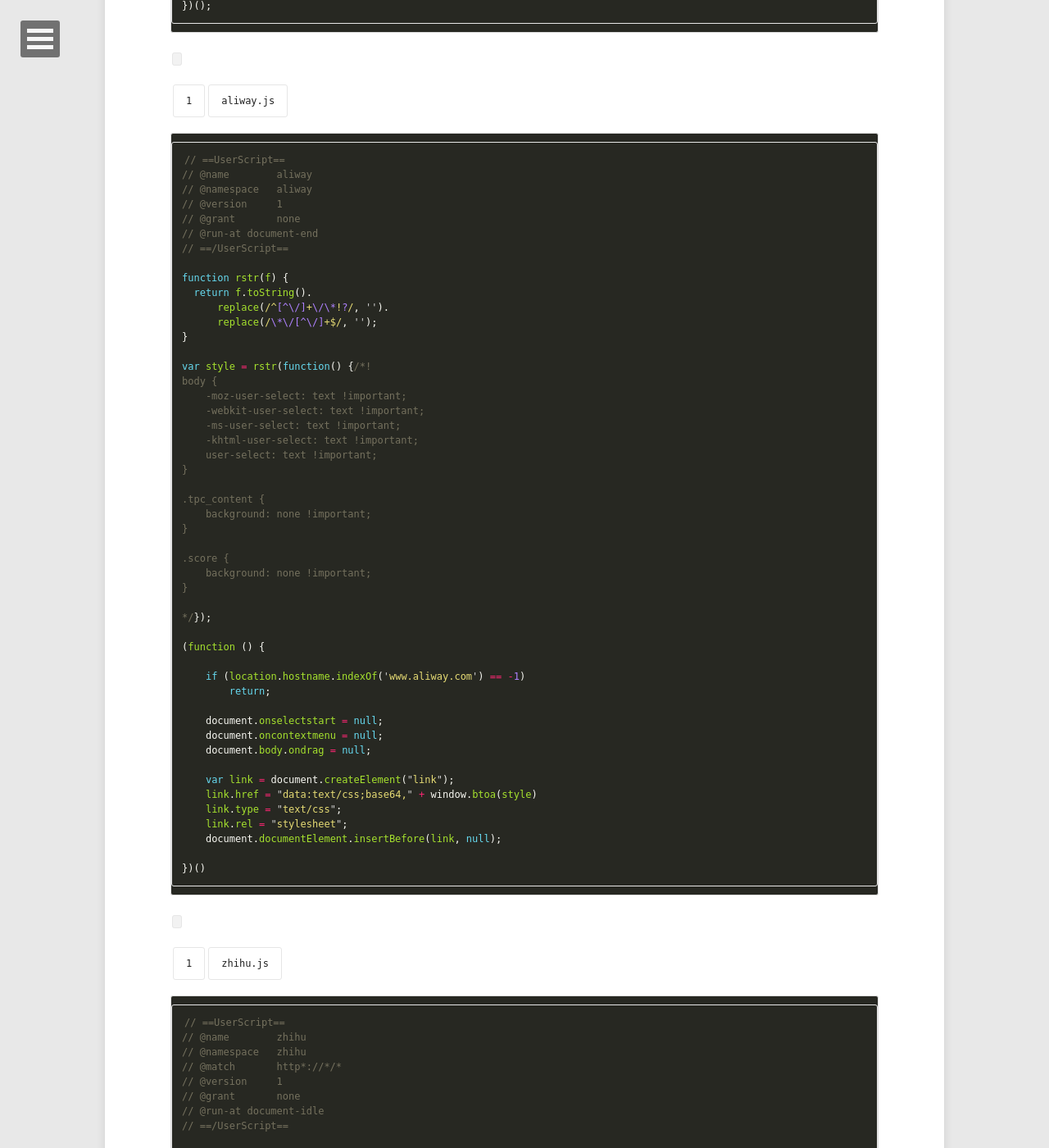
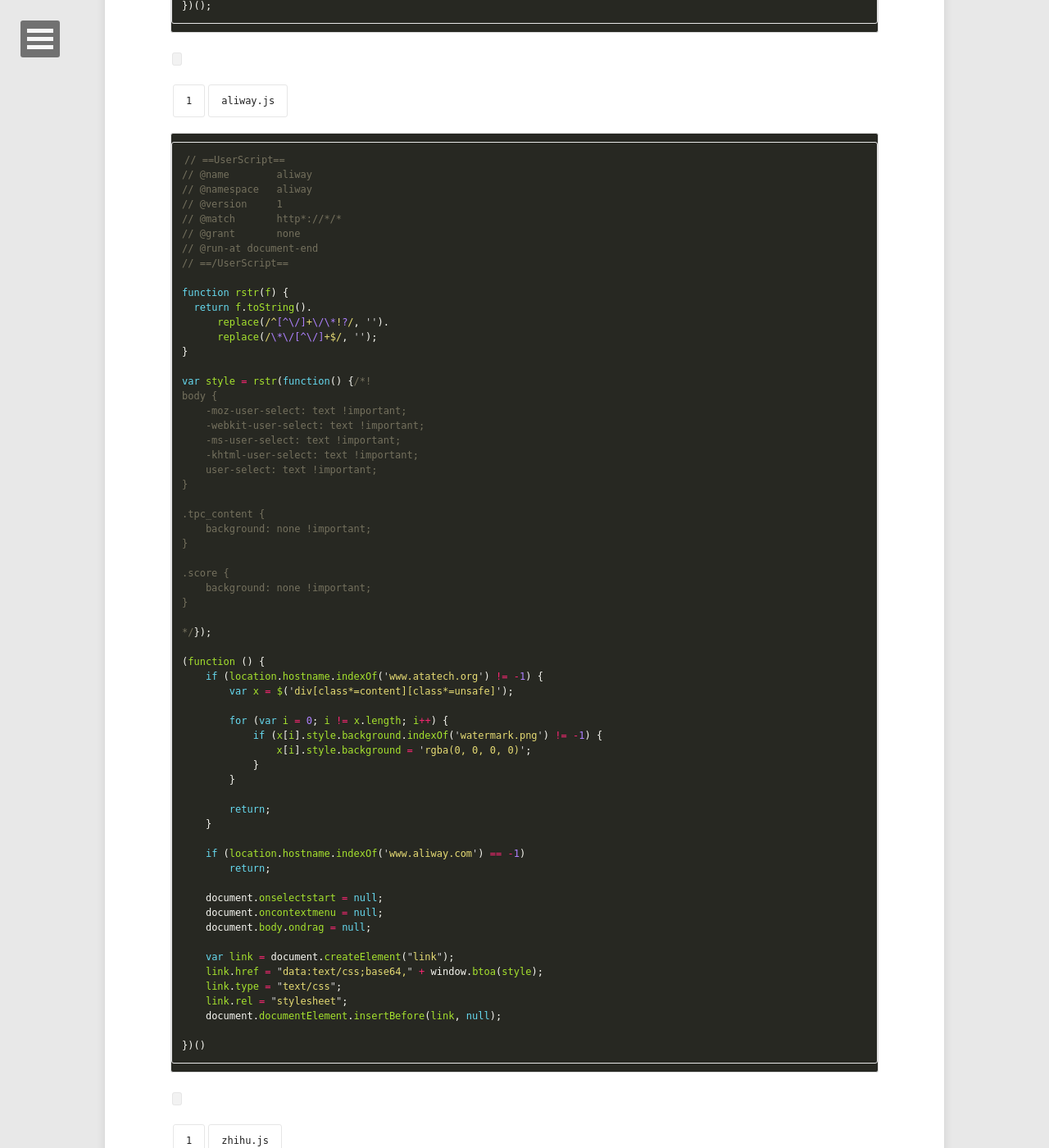
Before and after one commit to Ouroboros/Ouroboros.github.io, a Jekyll site: the page built from _posts/2014-06-22-chrome-Force-Microsoft-Yahei-Font.md, in a window 1280 px wide and 1400 px high, scrolled down 2785 px. Shown: the whole window at 82% size. Built offline with Jekyll 4.4.1, drawn with Linux system fonts in a browser that asks for light colours; nearby versions of some CDN libraries.

Commit message:
Update 2014-06-22-chrome-Force-Microsoft-Yahei-Font.md

```diff
--- a/_posts/2014-06-22-chrome-Force-Microsoft-Yahei-Font.md
+++ b/_posts/2014-06-22-chrome-Force-Microsoft-Yahei-Font.md
@@ -155,6 +155,7 @@ border: 1px solid #6FA1D9 !important; outline:none
 // @name        aliway
 // @namespace   aliway
 // @version     1
+// @match       http*://*/*
 // @grant       none
 // @run-at document-end
 // ==/UserScript==
@@ -185,6 +186,17 @@ body {
 */});
 
 (function () {
+    if (location.hostname.indexOf('www.atatech.org') != -1) {
+        var x = $('div[class*=content][class*=unsafe]');
+
+        for (var i = 0; i != x.length; i++) {
+            if (x[i].style.background.indexOf('watermark.png') != -1) {
+                x[i].style.background = 'rgba(0, 0, 0, 0)';
+            }
+        }
+
+        return;
+    }
 
     if (location.hostname.indexOf('www.aliway.com') == -1)
         return;
@@ -194,7 +206,7 @@ body {
     document.body.ondrag = null;
 
     var link = document.createElement("link");
-    link.href = "data:text/css;base64," + window.btoa(style)
+    link.href = "data:text/css;base64," + window.btoa(style);
     link.type = "text/css";
     link.rel = "stylesheet";
     document.documentElement.insertBefore(link, null);
```
